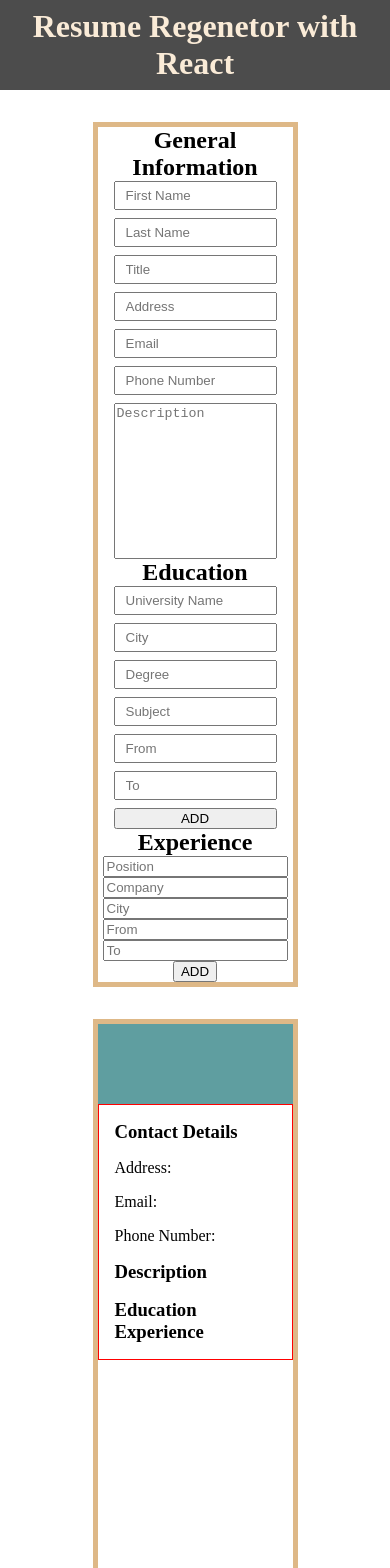
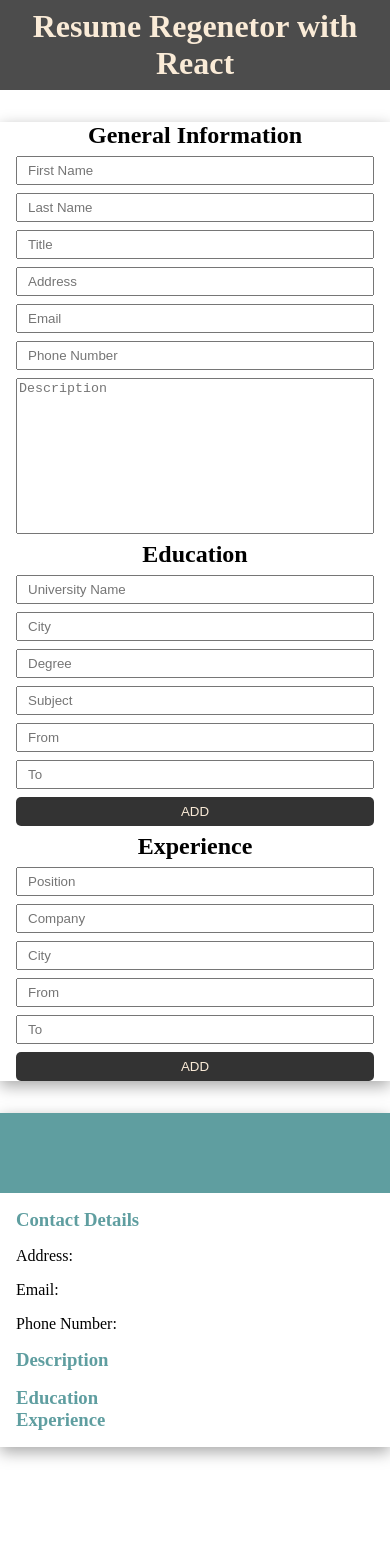
Before and after one commit to invisibleopey/cv-project, a React (Create React App) app: page / in a window 390 px wide. Shown: the top 1568 px of the page. After the commit the page ends 1479 px from the top, so only its background shows below. Built offline with nearby package versions, Linux system fonts and the light colour scheme.

Commit message:
Style the form and overview container. Make them responsive

```diff
--- a/src/styles/App.css
+++ b/src/styles/App.css
@@ -31,26 +31,40 @@ h1 {
   text-align: center;
   width: 50%;
   margin: 0 auto;
-  border: 5px solid burlywood;
+  box-shadow: rgb(0 0 0 / 35%) 0px 5px 15px;
+}
+
+.form-container h2 {
+  margin: 7px 0;
+}
+
+.form-container button {
+  padding: 7px 12px;
+  color: antiquewhite;
+  background: rgba(0, 0, 0, 0.8);
+  border: none;
+  border-radius: 5px;
 }
 
 .gen-info,
-.education {
+.education,
+.experience {
   padding: 0 1em;
   display: flex;
   flex-direction: column;
   gap: 0.5em;
 }
 .gen-info input,
-.education input {
+.education input,
+.experience input {
   padding: 5px 10px;
 }
 
 .overview-container {
   width: 50%;
   margin: 2em auto;
-  border: 5px solid burlywood;
   height: 100vh;
+  box-shadow: rgb(0 0 0 / 35%) 0px 5px 15px;
 }
 
 .overview-hero {
@@ -67,14 +81,30 @@ h1 {
 }
 .overview-main {
   padding: 1em;
-  border: 1px solid red;
+}
+
+.overview-main h3 {
+  color: cadetblue;
 }
 
 textarea {
   resize: none;
 }
 
-.schools {
+.schools,
+.jobs {
   display: flex;
   gap: 2em;
 }
+
+.icons {
+  cursor: pointer;
+}
+
+@media screen and (max-width: 765px) {
+  .form-container,
+  .overview-container {
+    width: 100%;
+    height: auto;
+  }
+}
```
